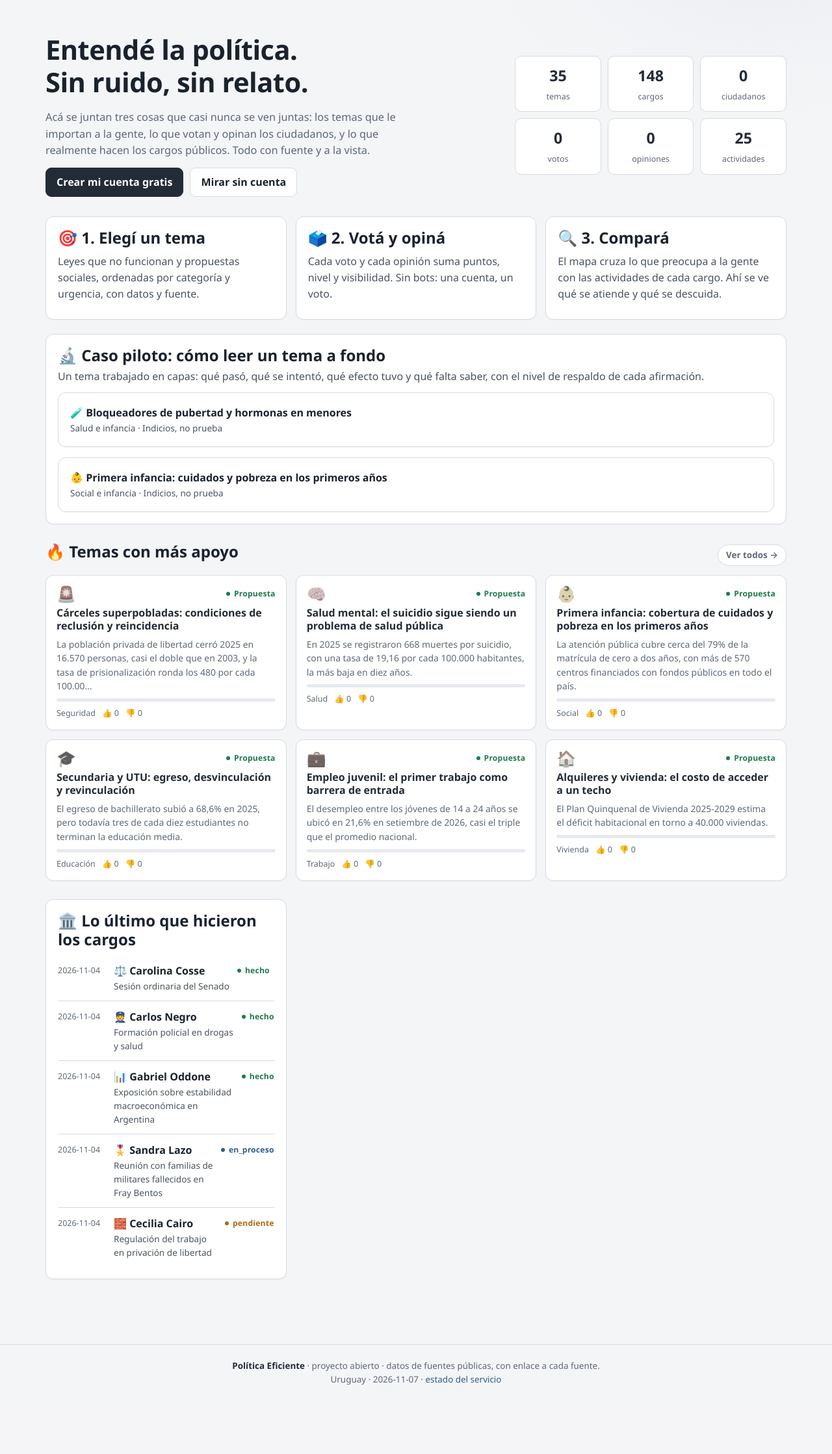
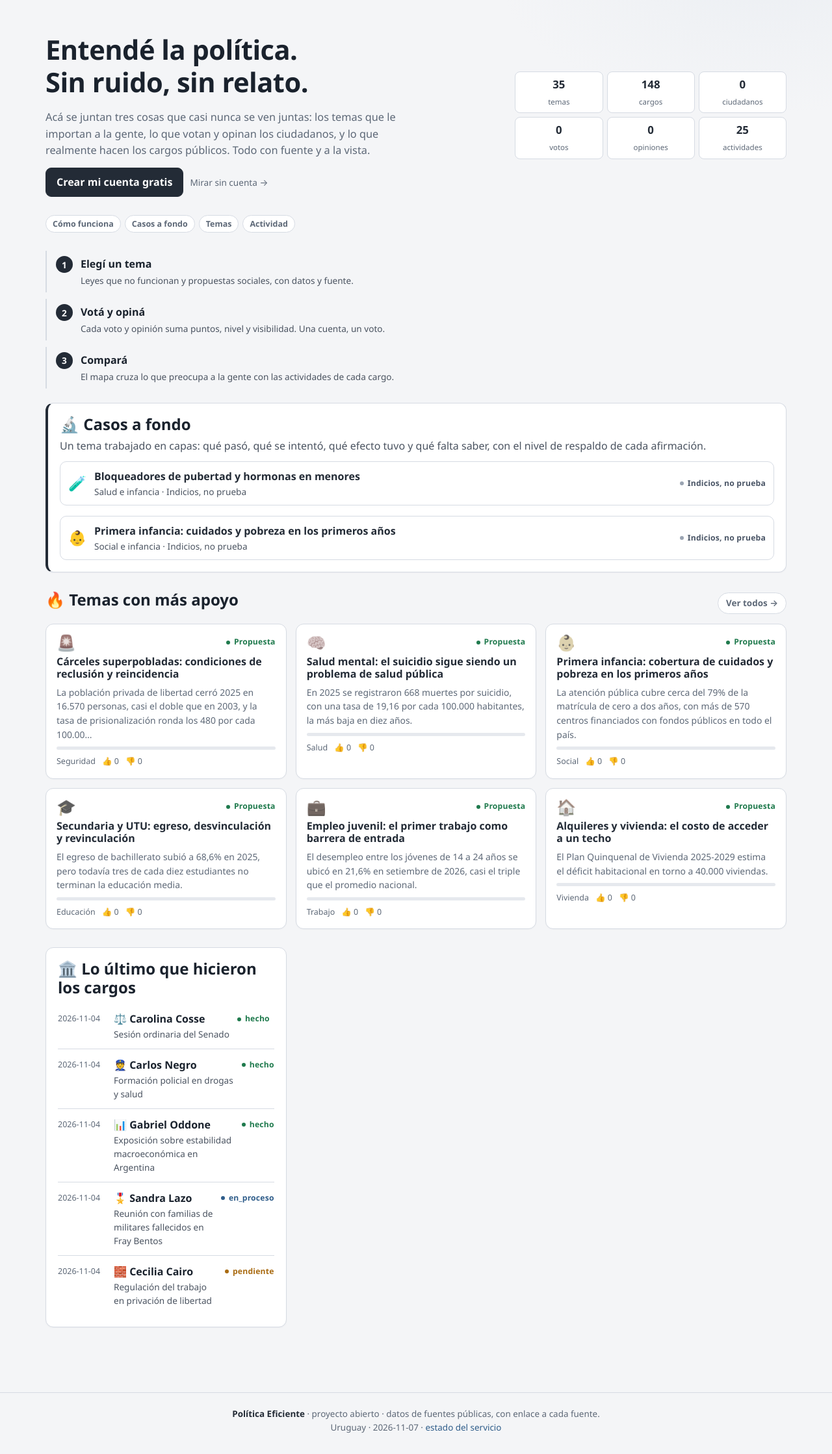
Before and after one commit to DouglasAdvaita/politica-eficiente, a Flask app: page / in a window 1280 px wide. Shown: the part 56-2294 px from the top of the page at 65% size. Before the commit the page ends 2188 px from the top, so only its background shows below. Run offline with Flask 3, Linux system fonts and the light colour scheme; data comes from the database, SQL or seed files in the repository; data that the repository does not hold is empty; some libraries are stand-ins or nearby versions.

Commit message:
Home: pasos como timeline, casos a fondo diferenciados, metricas discretas, indice de secciones

```diff
--- a/static/css/estilo.css
+++ b/static/css/estilo.css
@@ -369,3 +369,21 @@ footer b { color: var(--tinta); }
   .brecha-fila { grid-template-columns: 84px 1fr 64px; }
   .cabecera-tema .emoji { font-size: 1.8rem; }
 }
+/* ---------- home: pasos como linea de tiempo ---------- */
+.pasos-home { display: grid; gap: 10px; }
+.paso-home { display: flex; gap: 12px; align-items: flex-start; padding: 8px 0; border-left: 2px solid var(--borde); padding-left: 14px; }
+.paso-num { flex: 0 0 26px; width: 26px; height: 26px; border-radius: 50%; background: var(--tinta); color: #fff; font-weight: 700; font-size: .85rem; display: grid; place-items: center; }
+/* ---------- home: fila de caso ---------- */
+.caso-fila { display: flex; gap: 12px; align-items: center; padding: 10px 12px; border: 1px solid var(--borde); border-radius: 10px; background: var(--panel); text-decoration: none; color: inherit; transition: .15s; }
+.caso-fila:hover { border-color: var(--tinta); transform: translateY(-1px); }
+.caso-fila b { color: var(--tinta); }
+.caso-emoji { font-size: 1.4rem; line-height: 1; }
+/* ---------- home: metricas discretas ---------- */
+.datos-discretos { gap: 6px; }
+.datos-discretos .dato { padding: 6px 8px; border-radius: 8px; }
+.datos-discretos .dato b { font-size: 1.05rem; }
+.datos-discretos .dato span { font-size: .72rem; }
+/* ---------- home: indice de secciones ---------- */
+.indice-home { display: flex; flex-wrap: wrap; gap: 6px; margin: 14px 0 4px; padding: 6px 0; }
+.indice-home a { font-size: .78rem; font-weight: 600; color: var(--suave); padding: 3px 10px; border-radius: 999px; border: 1px solid var(--borde); background: var(--panel); text-decoration: none; }
+.indice-home a:hover { color: var(--tinta); border-color: var(--tinta); }
--- a/templates/inicio.html
+++ b/templates/inicio.html
@@ -15,11 +15,11 @@
         <a class="boton" href="{{ url_for('mapa') }}">Abrir el mapa</a>
       {% else %}
         <a class="boton principal" href="{{ url_for('registro') }}">Crear mi cuenta gratis</a>
-        <a class="boton" href="{{ url_for('temas') }}">Mirar sin cuenta</a>
+        <a class="chico" href="{{ url_for('temas') }}" style="color:var(--suave); align-self:center">Mirar sin cuenta →</a>
       {% endif %}
     </div>
   </div>
-  <div class="datos">
+  <div class="datos datos-discretos">
     <div class="dato"><b>{{ totales.temas }}</b><span>temas</span></div>
     <div class="dato"><b>{{ totales.politicos }}</b><span>cargos</span></div>
     <div class="dato"><b>{{ totales.usuarios }}</b><span>ciudadanos</span></div>
@@ -29,28 +29,24 @@
   </div>
 </section>
 
-<section class="pila" style="margin-top:22px">
-  <div class="grid">
-    <div class="panel">
-      <h2>🎯 1. Elegí un tema</h2>
-      <p class="suave">Leyes que no funcionan y propuestas sociales, ordenadas por categoría y urgencia, con datos y fuente.</p>
-    </div>
-    <div class="panel">
-      <h2>🗳️ 2. Votá y opiná</h2>
-      <p class="suave">Cada voto y cada opinión suma puntos, nivel y visibilidad. Sin bots: una cuenta, un voto.</p>
-    </div>
-    <div class="panel">
-      <h2>🔍 3. Compará</h2>
-      <p class="suave">El mapa cruza lo que preocupa a la gente con las actividades de cada cargo. Ahí se ve qué se atiende y qué se descuida.</p>
-    </div>
-  </div>
+<nav class="indice-home" aria-label="Secciones">
+  <a href="#sec-pasos">Cómo funciona</a>
+  <a href="#sec-casos">Casos a fondo</a>
+  <a href="#sec-temas">Temas</a>
+  <a href="#sec-actividad">Actividad</a>
+</nav>
+
+<section class="pasos-home" id="sec-pasos" style="margin-top:22px">
+  <div class="paso-home"><span class="paso-num">1</span><div><b>Elegí un tema</b><p class="suave chico" style="margin:2px 0 0">Leyes que no funcionan y propuestas sociales, con datos y fuente.</p></div></div>
+  <div class="paso-home"><span class="paso-num">2</span><div><b>Votá y opiná</b><p class="suave chico" style="margin:2px 0 0">Cada voto y opinión suma puntos, nivel y visibilidad. Una cuenta, un voto.</p></div></div>
+  <div class="paso-home"><span class="paso-num">3</span><div><b>Compará</b><p class="suave chico" style="margin:2px 0 0">El mapa cruza lo que preocupa a la gente con las actividades de cada cargo.</p></div></div>
 </section>
 
 {% if casos %}
-<section class="panel" style="margin-top:22px">
+<section class="panel" style="margin-top:22px; border-left:4px solid var(--tinta)">
   <div class="fila entre" style="align-items:flex-start">
     <div>
-      <h2 style="margin:0">🔬 Caso piloto: cómo leer un tema a fondo</h2>
+      <h2 style="margin:0">🔬 Casos a fondo</h2>
       <p class="suave" style="margin:6px 0 0">
         Un tema trabajado en capas: qué pasó, qué se intentó, qué efecto tuvo y qué falta saber,
         con el nivel de respaldo de cada afirmación.
@@ -59,16 +55,20 @@
   </div>
   <div class="pila" style="margin-top:12px">
     {% for caso in casos %}
-      <a class="panel" href="{{ url_for('caso', slug=caso.slug) }}" style="display:block; text-decoration:none; color:inherit">
-        <b>{{ caso.emoji }} {{ caso.titulo }}</b>
-        <div class="chico suave">{{ caso.sector }} · {{ caso.certeza_texto }}</div>
+      <a class="caso-fila" href="{{ url_for('caso', slug=caso.slug) }}">
+        <span class="caso-emoji">{{ caso.emoji }}</span>
+        <span style="flex:1">
+          <b>{{ caso.titulo }}</b>
+          <div class="chico suave">{{ caso.sector }} · {{ caso.certeza_texto }}</div>
+        </span>
+        <span class="etiqueta">{{ caso.certeza_texto }}</span>
       </a>
     {% endfor %}
   </div>
 </section>
 {% endif %}
 
-<section style="margin-top:28px">
+<section style="margin-top:28px" id="sec-temas">
   <div class="fila entre">
     <h2>🔥 Temas con más apoyo</h2>
     <a class="chip" href="{{ url_for('temas') }}">Ver todos →</a>
@@ -97,7 +97,7 @@
   </div>
 </section>
 
-<section style="margin-top:28px" class="grid">
+<section style="margin-top:28px" class="grid" id="sec-actividad">
   {% if brecha|selectattr("votos")|list %}
   <div class="panel">
     <h2>📊 Qué preocupa y qué se atiende</h2>
```
